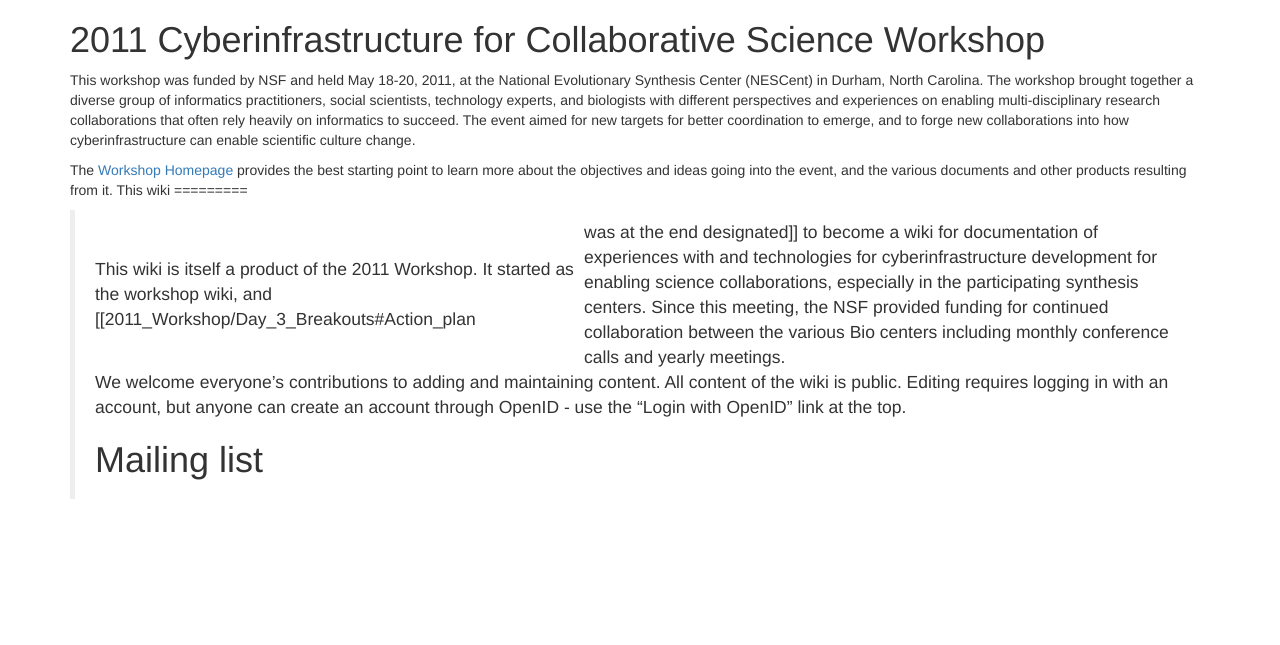
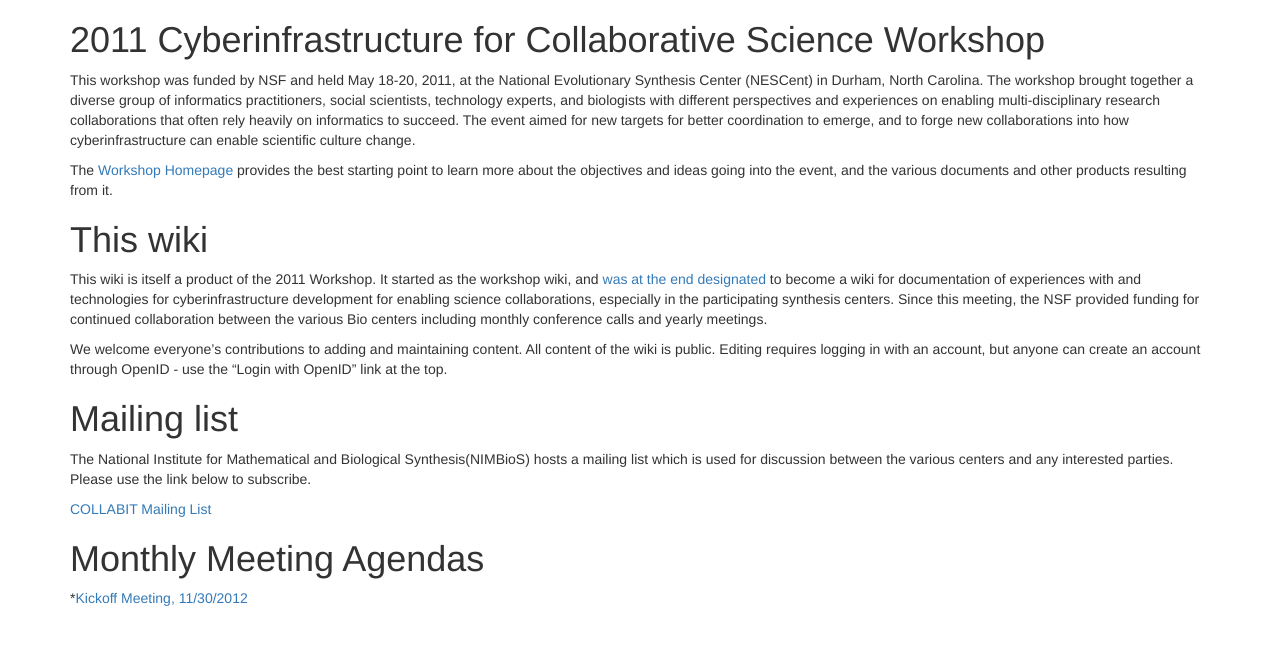
Before and after one commit to bio-collabit/wiki, a Jekyll site: the page built from index.md, in a window 1280 px wide. Shown: the top 645 px of the page. Built offline with Jekyll 4.4.1, drawn with Linux system fonts in a browser that asks for light colours; nearby versions of some CDN libraries; Markdown is read by kramdown in place of the engine named in the settings.

Commit message:
I just added some things to the home page

```diff
--- a/index.md
+++ b/index.md
@@ -8,12 +8,21 @@
 This workshop was funded by NSF and held May 18-20, 2011, at the National Evolutionary Synthesis Center (NESCent) in Durham, North Carolina. The workshop brought together a diverse group of informatics practitioners, social scientists, technology experts, and biologists with different perspectives and experiences on enabling multi-disciplinary research collaborations that often rely heavily on informatics to succeed.  The event aimed for new targets for better coordination to emerge, and to forge new collaborations into how cyberinfrastructure can enable scientific culture change.
 
 The [Workshop Homepage](2011_Workshop.html) provides the best starting point to learn more about the objectives and ideas going into the event, and the various documents and other products resulting from it.
+
 This wiki
 =========
->
->This wiki is itself a product of the 2011 Workshop. It started as the workshop wiki, and [[2011_Workshop/Day_3_Breakouts#Action_plan| was at the end designated]] to become a wiki for documentation of experiences with and technologies for cyberinfrastructure development for enabling science collaborations, especially in the participating synthesis centers. Since this meeting, the NSF provided funding for continued collaboration between the various Bio centers including monthly conference calls and yearly meetings.
->
->We welcome everyone's contributions to adding and maintaining content. All content of the wiki is public. Editing requires logging in with an account, but anyone can create an account through OpenID - use the "Login with OpenID" link at the top.
->
+
+This wiki is itself a product of the 2011 Workshop. It started as the workshop wiki, and [was at the end designated](2011_Workshop/Day_3_Breakouts#Action_plan.html) to become a wiki for documentation of experiences with and technologies for cyberinfrastructure development for enabling science collaborations, especially in the participating synthesis centers. Since this meeting, the NSF provided funding for continued collaboration between the various Bio centers including monthly conference calls and yearly meetings.
+
+We welcome everyone's contributions to adding and maintaining content. All content of the wiki is public. Editing requires logging in with an account, but anyone can create an account through OpenID - use the "Login with OpenID" link at the top.
+
 Mailing list
-============
+=============
+
+The National Institute for Mathematical and Biological Synthesis(NIMBioS) hosts a mailing list which is used for discussion between the various centers and any interested parties. Please use the link below to subscribe.
+
+[COLLABIT Mailing List](http://listserv.utk.edu/cgi-bin/wa?SUBED1=collabit&A=1)
+
+Monthly Meeting Agendas
+=======================
+*[Kickoff Meeting, 11/30/2012](meeting-11-30-2012.html)
```
Also changed, not shown: new.md (added, +7 -0 lines).
